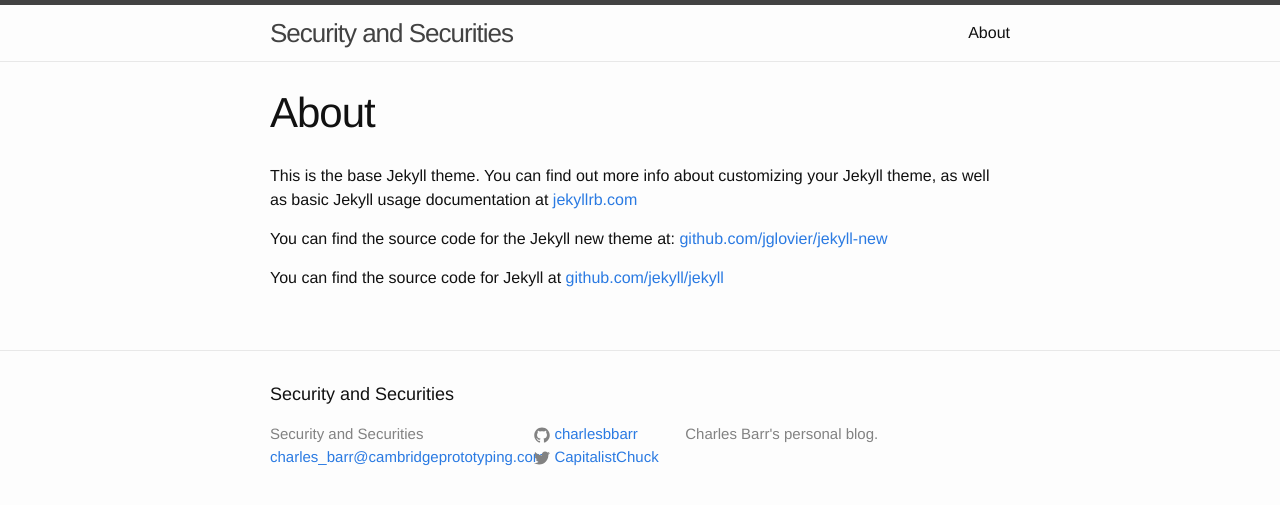
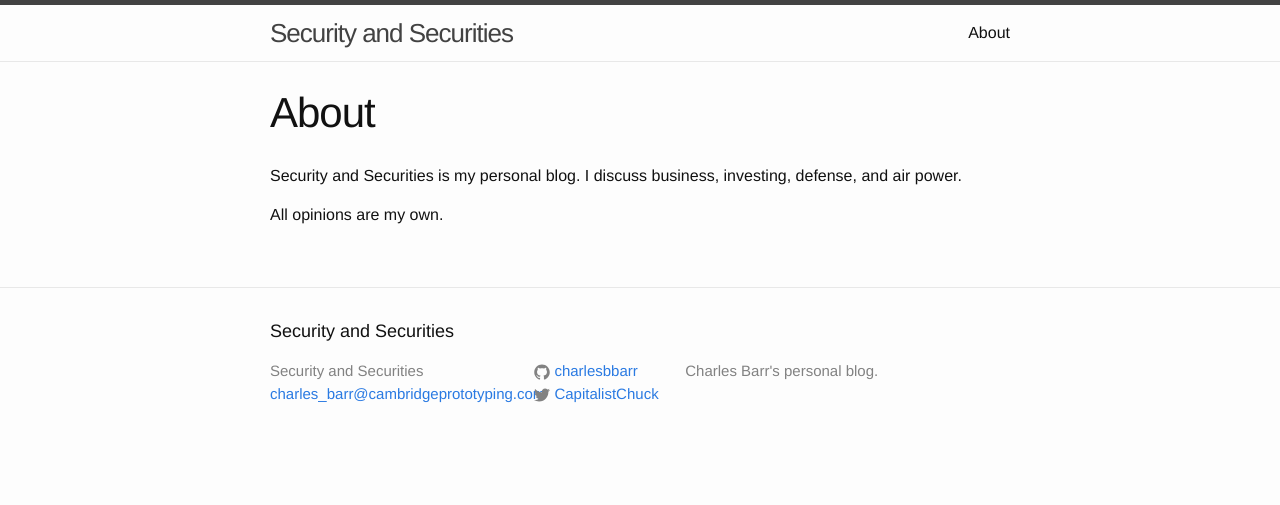
Before and after one commit to charlesbarr/charlesbarr.github.io, a Jekyll site: the page built from about.md, in a window 1280 px wide. Shown: the top 505 px of the page. Built offline with Jekyll 4.4.1, drawn with Linux system fonts in a browser that asks for light colours.

Commit message:
mid-course update

```diff
--- a/about.md
+++ b/about.md
@@ -4,8 +4,6 @@ title: About
 permalink: /about/
 ---
 
-This is the base Jekyll theme. You can find out more info about customizing your Jekyll theme, as well as basic Jekyll usage documentation at [jekyllrb.com](http://jekyllrb.com/)
+Security and Securities is my personal blog. I discuss business, investing, defense, and air power.
 
-You can find the source code for the Jekyll new theme at: [github.com/jglovier/jekyll-new](https://github.com/jglovier/jekyll-new)
-
-You can find the source code for Jekyll at [github.com/jekyll/jekyll](https://github.com/jekyll/jekyll)
+All opinions are my own.
```
Also changed, not shown: 1 other file.
